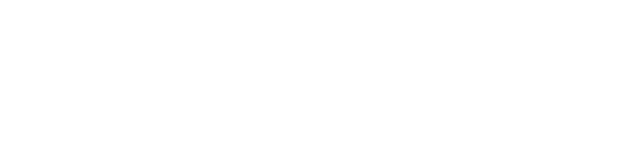
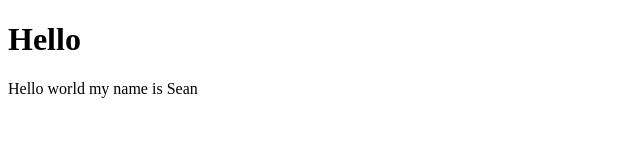
Before and after one commit to seankirubi/gitNoob1, a plain HTML site: page index.html in a window 1280 px wide. Shown: the whole page, without its empty margins (0-640 px from the left). Drawn offline with Linux system fonts and the light colour scheme.

Commit message:
C: modify index.html, add content

```diff
--- a/index.html
+++ b/index.html
@@ -3,6 +3,9 @@
 <html lang="en">
 <head>
 </head>
+
 <body>
+	<h1>Hello</h1>
+<p>Hello world my name is Sean</p>
 </body>
 </html>
```
